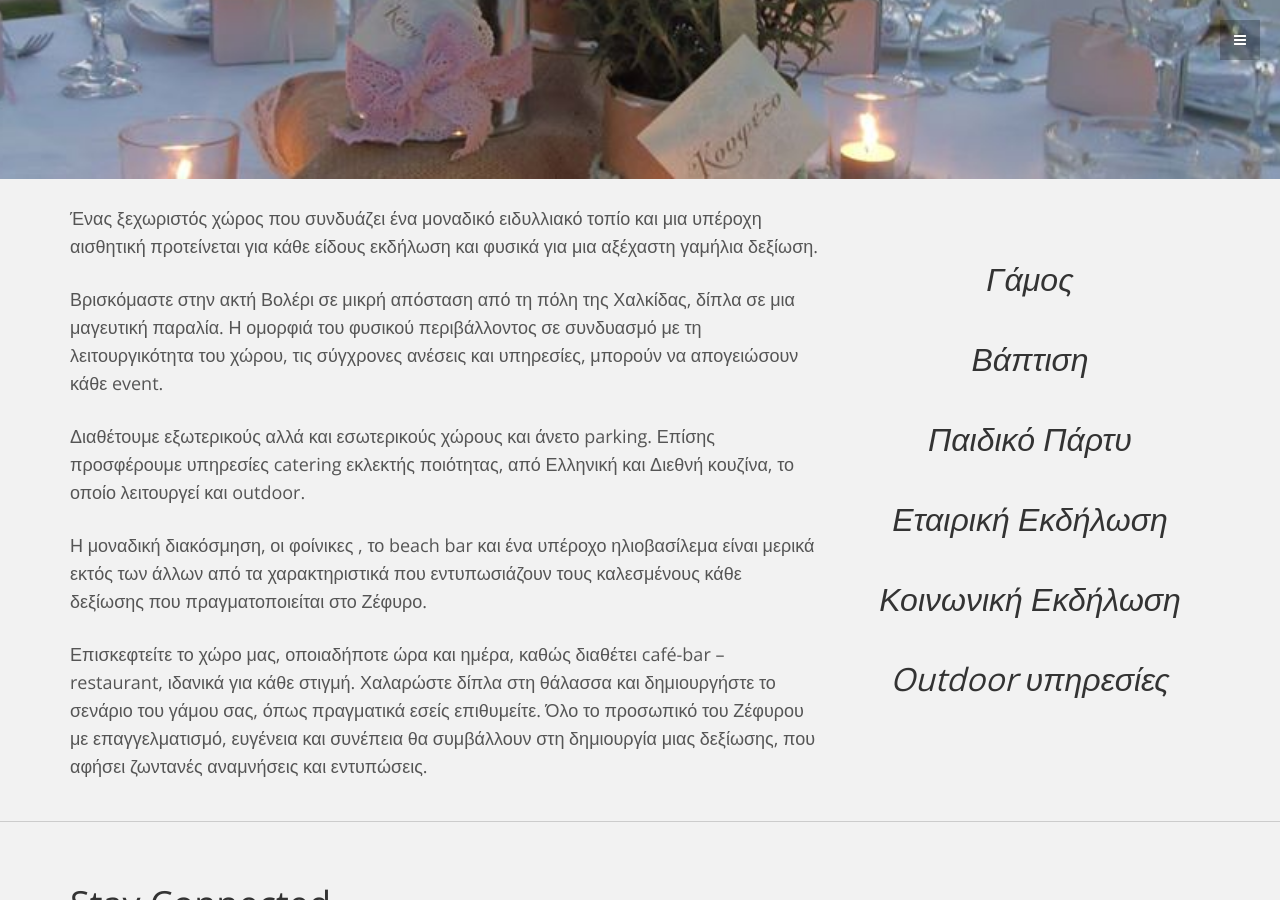
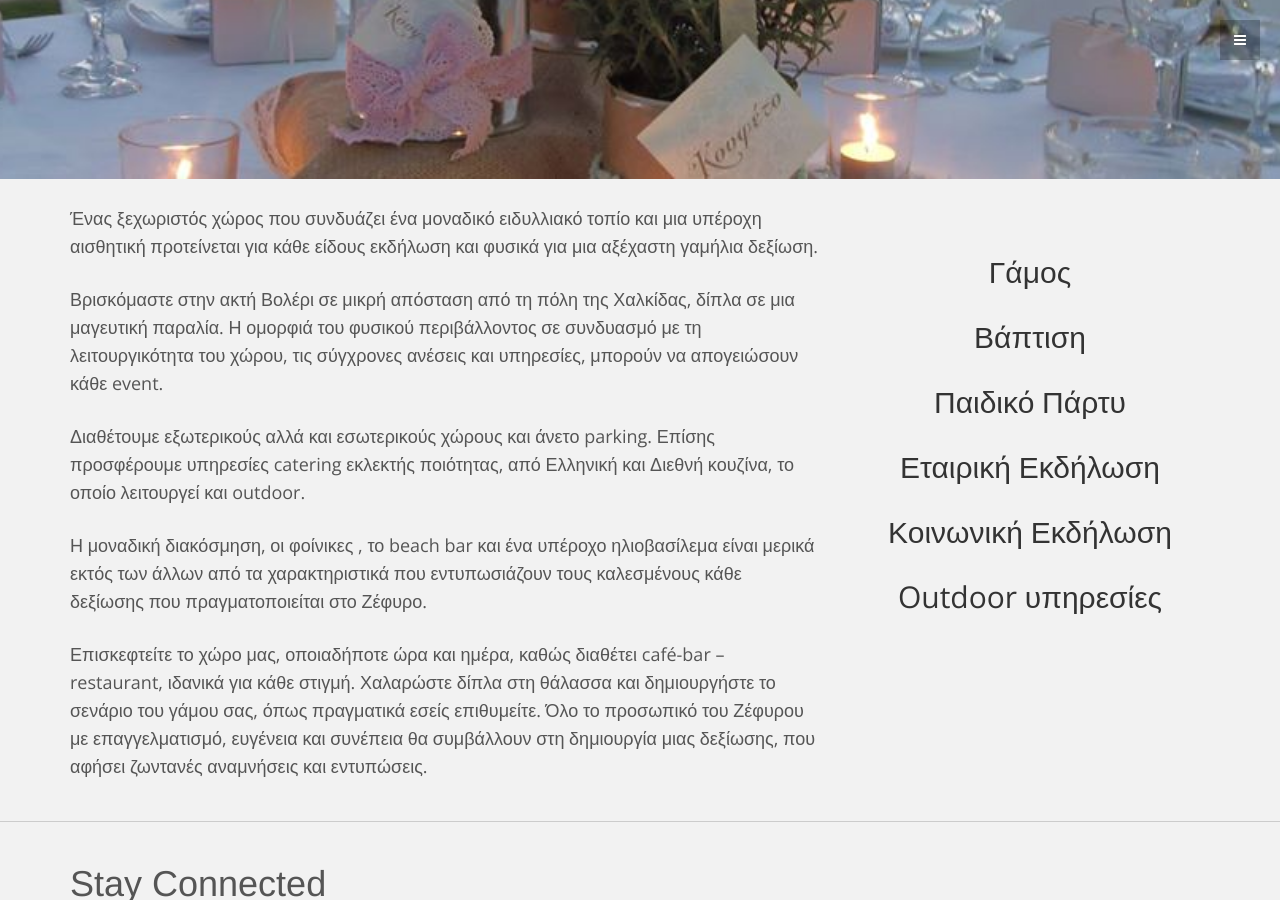
Before and after one commit to gkonstantina/zefirosevents.gr, a Jekyll site: the page built from services/index.html, in a window 1280 px wide and 900 px high, scrolled down 311 px. Built offline with Jekyll 4.4.1, drawn with Linux system fonts in a browser that asks for light colours; nearby versions of some CDN libraries.

Commit message:
Replaces multiple h1

```diff
--- a/_includes/blog-posts.html
+++ b/_includes/blog-posts.html
@@ -2,7 +2,7 @@
 <div class="container">
   <div class="row mt">
     <div class="col-lg-12">
-      <h1>To blog μας</h1>
+      <div class="h1">To blog μας</div>
     </div><!-- col-lg-12 -->
     <div class="col-lg-8">
       <p>Τα νέα μας, οι σκέψεις μας, αυτά που θέλουμε να μοιραστούμε μαζί σας...</p>
--- a/_includes/footer.html
+++ b/_includes/footer.html
@@ -2,7 +2,7 @@
 <div class="container">
   <div class="row mt">
     <div class="col-lg-12">
-      <h1>Stay Connected</h1>
+      <div class="h1">Stay Connected</div>
       <p>Ελάτε στην παρέα μας στα Social Media για να μαθαίνετε πρώτοι τα νέα μας</p>
       <br>
     </div><!-- col-lg-12 -->
--- a/_includes/welcome.html
+++ b/_includes/welcome.html
@@ -2,7 +2,7 @@
   <div class="container">
     <div class="row mt">
       <div class="col-lg-8">
-        <h1>Ζέφυρος</h1>
+        <div class="h1">Ζέφυρος</div>
         <p>Ο δυτικός άνεμος, γιος του Αστραίου και της Ιούς...</p>
         <p>
           Το 1990, ο Ζέφυρος μας έφερε στον κόλπο Βολέρι στη Νέα Αρτάκη,
--- a/services/index.html
+++ b/services/index.html
@@ -20,12 +20,12 @@ layout: default
       <div class="row mt">
 			<div class="hidden-lg">
 				<ul class="process effect-2 text-center" id="process">
-					<li><h1>Γάμος</h1></li>
-					<li><h1>Βάπτιση</h1></li>
-					<li><h1>Παιδικό Πάρτυ</h1></li>
-					<li><h1>Εταιρική Εκδήλωση</h1></li>
-					<li><h1>Κοινωνική Εκδήλωση</h1></li>
-					<li><h1>Outdoor υπηρεσίες</h1></li>
+					<li><h2>Γάμος</h2></li>
+					<li><h2>Βάπτιση</h2></li>
+					<li><h2>Παιδικό Πάρτυ</h2></li>
+					<li><h2>Εταιρική Εκδήλωση</h2></li>
+					<li><h2>Κοινωνική Εκδήλωση</h2></li>
+					<li><h2>Outdoor υπηρεσίες</h2></li>
 				</ul>
 			</div><!-- col-lg-4 -->
 		  <div class="col-lg-8">
@@ -48,12 +48,12 @@ layout: default
 		  </div><!-- col-lg-8 -->
 		  <div class="col-lg-4">
 			<ul class="process effect-2 text-center visible-lg" id="process">
-				<li><h1>Γάμος</h1></li>
-				<li><h1>Βάπτιση</h1></li>
-				<li><h1>Παιδικό Πάρτυ</h1></li>
-				<li><h1>Εταιρική Εκδήλωση</h1></li>
-				<li><h1>Κοινωνική Εκδήλωση</h1></li>
-				<li><h1>Outdoor υπηρεσίες</h1></li>
+				<li><h2>Γάμος</h2></li>
+				<li><h2>Βάπτιση</h2></li>
+				<li><h2>Παιδικό Πάρτυ</h2></li>
+				<li><h2>Εταιρική Εκδήλωση</h2></li>
+				<li><h2>Κοινωνική Εκδήλωση</h2></li>
+				<li><h2>Outdoor υπηρεσίες</h2></li>
 			</ul>
 		  </div><!-- col-lg-4 -->
       </div><!-- /row -->
```
